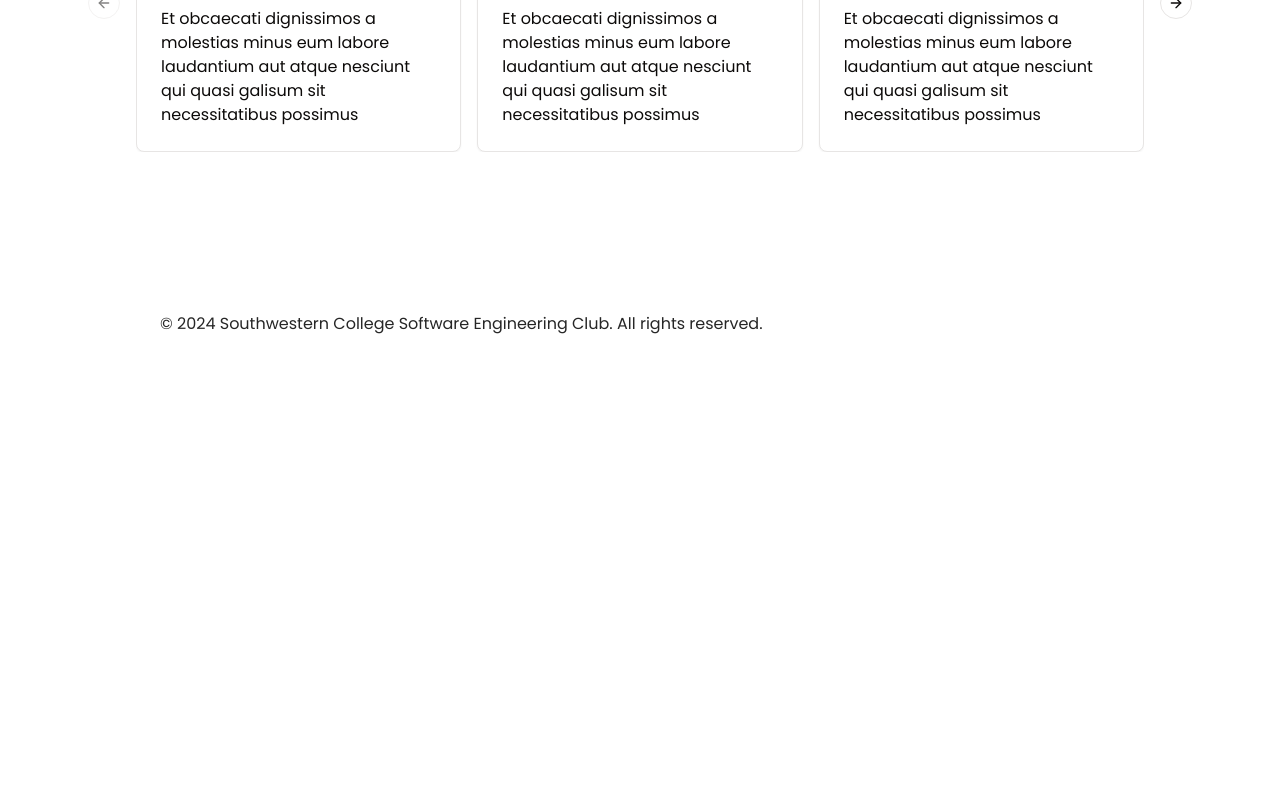
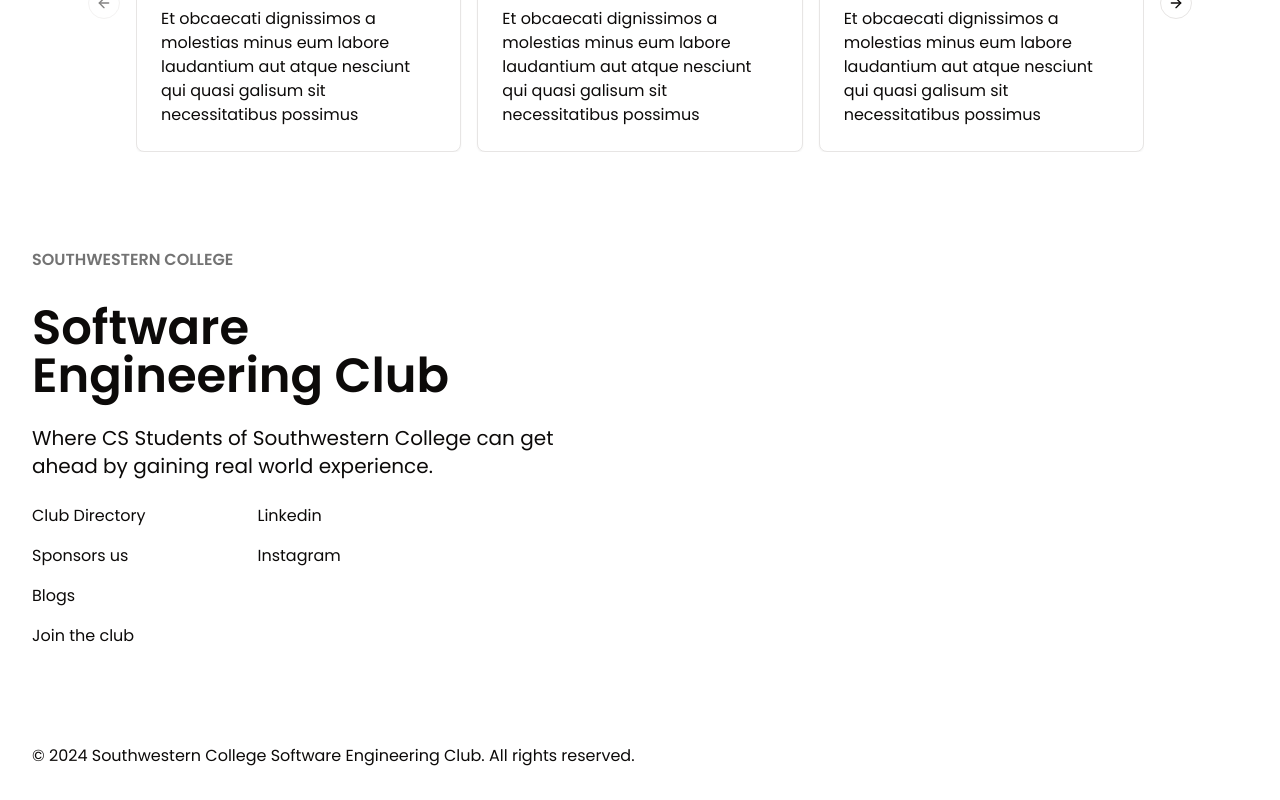
Before and after one commit to SWC-Software-Engineering-Club/SWE-Club-Website, a Next.js app: page / in a window 1280 px wide. Shown: the part 3807-4607 px from the top of the page. Before the commit the page ends 4191 px from the top, so only its background shows below. Built offline with nearby package versions, Linux system fonts and the light colour scheme.

Commit message:
implemented footer design

```diff
--- a/components/footer.tsx
+++ b/components/footer.tsx
@@ -1,8 +1,73 @@
+// © {new Date().getFullYear()} Southwestern College Software Engineering Club. All rights reserved.
+const FooterLinks = [
+  {
+    title: "Club Directory",
+    link: "/club-directory",
+  },
+  {
+    title: "Sponsors us",
+    link: "/",
+  },
+  {
+    title: "Blogs",
+    link: "/blogs",
+  },
+  {
+    title: "Join the club",
+    link: "/signup",
+  },
+];
+
+const FooterSocials = [
+  {
+    title: "Linkedin",
+    link: "/",
+  },
+  {
+    title: "Instagram",
+    link: "/",
+  },
+];
+
 const Footer = () => {
-    return (
-      <footer className="ml-40 mt-24 mb-12 text-left text-neutral-800 dark:text-neutral-600">
-        © {new Date().getFullYear()} Southwestern College Software Engineering Club. All rights reserved.
-      </footer>
-    );
-  };
-  export default Footer;
+  return (
+    <footer className="flex flex-col p-8">
+      <div className="pb-8">
+        <span className="font-bold text-neutral-500">SOUTHWESTERN COLLEGE</span>
+      </div>
+      <div>
+        <h2 className="text-5xl max-w-md font-bold pb-6">
+          Software Engineering Club
+        </h2>
+      </div>
+      <div>
+        <p className="text-xl max-w-xl pb-6">
+          Where CS Students of Southwestern College can get ahead by gaining
+          real world experience.
+        </p>
+      </div>
+      <div className="flex pb-24">
+        <div className="flex flex-col gap-y-4">
+          {FooterLinks.map((link) => (
+            <a key={link.title} href={link.link} className="pr-4">
+              {link.title}
+            </a>
+          ))}
+        </div>
+        <div className="flex flex-col gap-y-4 ml-24">
+          {FooterSocials.map((link) => (
+            <a key={link.title} href={link.link}>
+              {link.title}
+            </a>
+          ))}
+        </div>
+      </div>
+
+      <span>
+        © {new Date().getFullYear()} Southwestern College Software Engineering
+        Club. All rights reserved.
+      </span>
+    </footer>
+  );
+};
+export default Footer;
```
